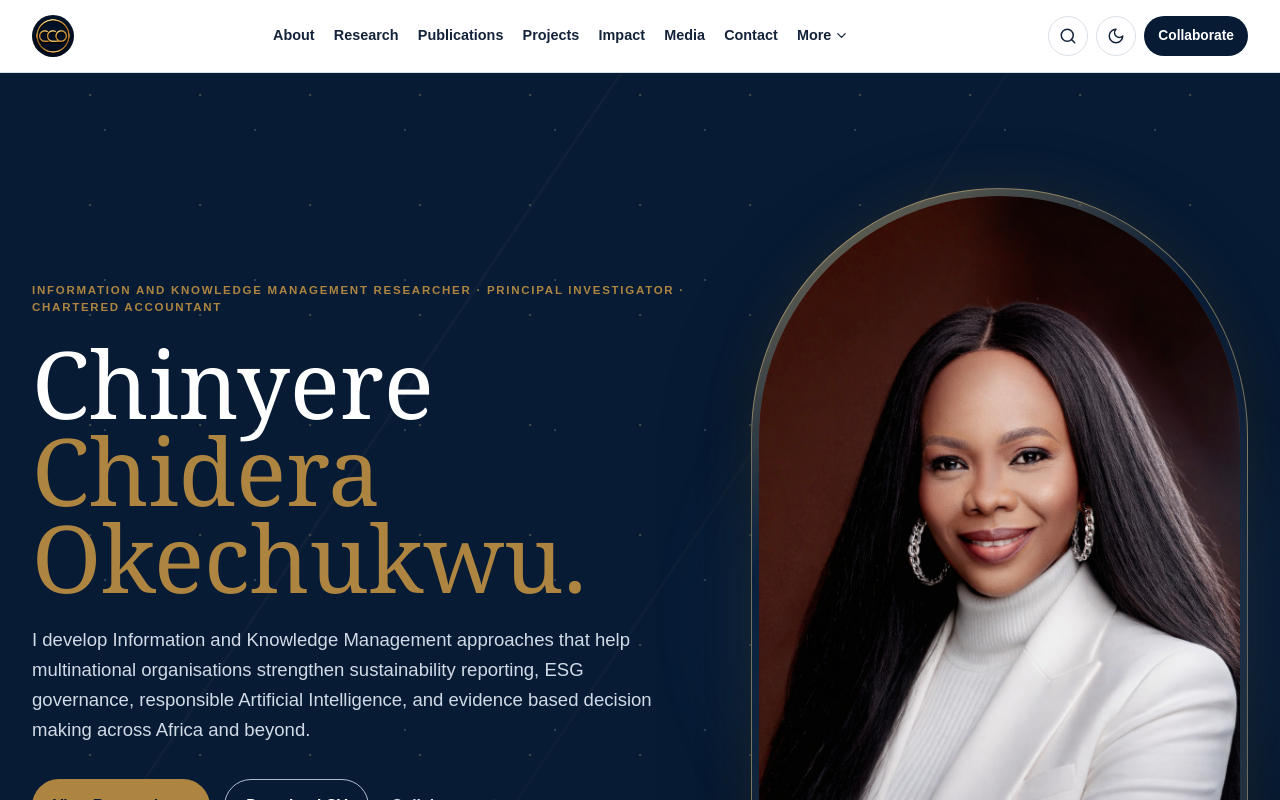
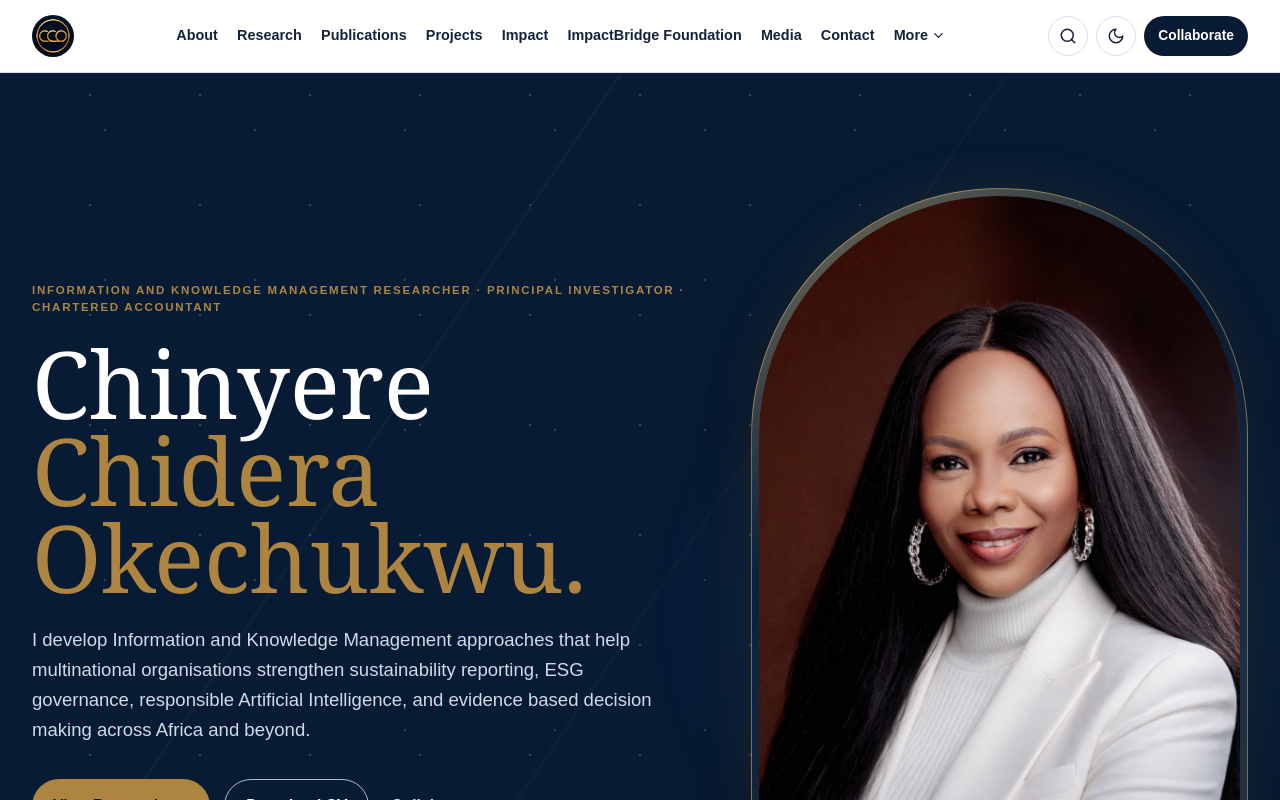
Before and after one commit to chinyereokechukwu/chinyere-chidera-okechukwu, a Next.js app: page / in a window 1280 px wide. Shown: the top 800 px of the page. Built offline with nearby package versions, Linux system fonts and the light colour scheme.

Commit message:
feat: add ImpactBridge Foundation showcase page

```diff
--- /dev/null
+++ b/app/impactbridge/page.tsx
@@ -0,0 +1,23 @@
+import type { Metadata } from "next";
+import Link from "next/link";
+import { ArrowUpRight, HeartHandshake, Target } from "lucide-react";
+import initiatives from "@/data/initiatives.json";
+
+function getFoundation() {
+  const foundation = initiatives.find((initiative) => initiative.id === "impactbridge");
+  if (!foundation) throw new Error("ImpactBridge Foundation content is missing.");
+  return foundation;
+}
+const foundation = getFoundation();
+
+export const metadata: Metadata = { title: "ImpactBridge Foundation", description: foundation.subtitle };
+
+export default function ImpactBridgePage() {
+  return <><section className="impactbridge-hero"><div className="container"><div className="eyebrow">Initiative</div><h1 className="serif">{foundation.title}</h1><p>{foundation.subtitle}</p></div></section>
+    <section className="section"><div className="container impactbridge-intro"><div><div className="eyebrow">Community transformation</div><h2 className="serif">Sustainable progress, built with communities.</h2></div><div><p>{foundation.description}</p><div className="leadership-note"><span>{foundation.leadership.role}</span><strong>{foundation.leadership.name}</strong></div></div></div></section>
+    <section className="section" style={{background:"var(--mist)"}}><div className="container grid impactbridge-pillars"><article className="card"><Target color="var(--gold)"/><h2 className="serif">Mission</h2><p>{foundation.mission}</p></article><article className="card"><HeartHandshake color="var(--gold)"/><h2 className="serif">Vision</h2><p>{foundation.vision}</p></article></div></section>
+    <section className="section"><div className="container"><div className="eyebrow">Focus areas</div><h2 className="serif impactbridge-section-title">Where meaningful change begins.</h2><ul className="focus-grid">{foundation.focusAreas.map((area) => <li key={area}>{area}</li>)}</ul></div></section>
+    <section className="section" style={{background:"var(--mist)"}}><div className="container"><div className="eyebrow">SDG Alignment</div><h2 className="serif impactbridge-section-title">Working toward shared global goals.</h2><ul className="sdg-grid">{foundation.sdgs.map((sdg) => <li className="card" key={sdg}><span>{sdg}</span></li>)}</ul></div></section>
+    <section className="impactbridge-cta"><div className="container"><h2 className="serif">Partner for sustainable community impact.</h2><div className="impactbridge-actions"><a className="button button-primary" href={foundation.website} target="_blank" rel="noopener noreferrer">Visit ImpactBridge Foundation Website <ArrowUpRight size={18}/></a><Link href="/contact" className="button" style={{border:"1px solid rgba(255,255,255,.5)",color:"white"}}>Contact the Foundation</Link></div></div></section>
+  </>;
+}
--- a/app/page.tsx
+++ b/app/page.tsx
@@ -16,6 +16,7 @@ export default function Home() {
     <section className="section" style={{background:"var(--mist)"}}><div className="container"><div className="eyebrow">Selected work</div><h2 className="serif" style={{fontSize:"clamp(2.7rem,4vw,4.1rem)",maxWidth:800,lineHeight:1.04,margin:"14px 0 36px"}}>Building a more trusted information infrastructure for sustainable organisations.</h2><div className="grid" style={{gridTemplateColumns:"repeat(auto-fit,minmax(340px,1fr))",gap:24}}>{projects.slice(0,3).map((project) => <ProjectCard key={project.title} item={project}/>)}</div></div></section>
     <section className="section"><div className="container"><div className="grid" style={{gridTemplateColumns:"repeat(auto-fit,minmax(220px,1fr))"}}><ActionCard title="Publications" description="Scholarly work on ESG, AI, information and systems thinking." href="/publications"/><ActionCard title="Speaking" description="International conference contributions and knowledge exchange." href="/speaking" icon="calendar"/><ActionCard title="Leadership & service" description="Research leadership, peer review and social impact." href="/leadership-service"/></div></div></section>
     <section className="section" style={{background:"var(--mist)"}}><div className="container"><div className="eyebrow">Connect</div><h2 className="serif" style={{fontSize:"clamp(2.4rem,4vw,3.8rem)",margin:"12px 0 14px"}}>Research and professional profiles.</h2><p style={{fontSize:18,maxWidth:680,lineHeight:1.65}}>Connect with Chinyere’s research, publications and professional work across established international platforms.</p><ProfileLinks profiles={site.profiles}/></div></section>
+    <section className="section"><div className="container"><div className="eyebrow">Initiatives</div><article className="initiative-card"><div><h2 className="serif">ImpactBridge Foundation</h2><p>Building sustainable communities through education, empowerment, innovation, and strategic partnerships.</p></div><Link href="/impactbridge" className="button button-primary">Learn More <ArrowRight size={18}/></Link></article></div></section>
     <section className="section" style={{background:"var(--navy)",color:"white"}}><div className="container"><Award color="var(--gold)"/><h2 className="serif" style={{fontSize:42,maxWidth:770,margin:"16px 0"}}>“Sustainable transformation begins with trusted information, responsible leadership and evidence-based decision-making.”</h2><p style={{color:"#c8d3e1"}}>A portfolio connecting rigorous scholarship to practical organisational change.</p></div></section>
   </>;
 }
--- a/components/site-footer.tsx
+++ b/components/site-footer.tsx
@@ -4,7 +4,7 @@ import { ProfileLinks } from "./profile-links";
 
 export function SiteFooter() {
   return <footer style={{background:"var(--navy)",color:"white",padding:"56px 0 28px"}}>
-    <div className="container grid footer-grid"><div><div className="eyebrow">Portfolio 2.0</div><h2 className="serif" style={{fontSize:29,margin:"10px 0"}}>Chinyere Chidera Okechukwu</h2><p style={{maxWidth:470,color:"#c7d2df"}}>Research, leadership and advisory work for sustainable, accountable organisations.</p></div><div><strong>Explore</strong><p><Link href="/research">Research</Link></p><p><Link href="/publications">Publications</Link></p><p><Link href="/contact">Contact</Link></p></div><div><strong>Research and professional profiles</strong><div style={{marginTop:16}}><ProfileLinks profiles={site.profiles} compact/></div></div></div>
+    <div className="container grid footer-grid"><div><div className="eyebrow">Portfolio 2.0</div><h2 className="serif" style={{fontSize:29,margin:"10px 0"}}>Chinyere Chidera Okechukwu</h2><p style={{maxWidth:470,color:"#c7d2df"}}>Research, leadership and advisory work for sustainable, accountable organisations.</p></div><div><strong>Explore</strong><p><Link href="/research">Research</Link></p><p><Link href="/publications">Publications</Link></p><p><Link href="/contact">Contact</Link></p><strong style={{display:"block",marginTop:20}}>Initiatives</strong><p><Link href="/impactbridge">ImpactBridge Foundation</Link></p></div><div><strong>Research and professional profiles</strong><div style={{marginTop:16}}><ProfileLinks profiles={site.profiles} compact/></div></div></div>
     <div className="container" style={{borderTop:"1px solid #30465e",marginTop:30,paddingTop:20,color:"#c7d2df",fontSize:13}}>© 2026 Chinyere Chidera Okechukwu. Built for research, collaboration and impact.</div>
   </footer>;
 }
--- a/components/site-header.tsx
+++ b/components/site-header.tsx
@@ -7,7 +7,7 @@ import { useEffect, useRef, useState } from "react";
 const primaryLinks = [
   { label: "About", href: "/about" }, { label: "Research", href: "/research" },
   { label: "Publications", href: "/publications" }, { label: "Projects", href: "/projects" },
-  { label: "Impact", href: "/leadership-service" }, { label: "Media", href: "/media" }, { label: "Contact", href: "/contact" },
+  { label: "Impact", href: "/leadership-service" }, { label: "ImpactBridge Foundation", href: "/impactbridge" }, { label: "Media", href: "/media" }, { label: "Contact", href: "/contact" },
 ];
 const moreLinks = [
   { label: "Grants", href: "/grants" }, { label: "Awards", href: "/awards" }, { label: "Teaching", href: "/teaching" },
--- /dev/null
+++ b/data/initiatives.json
@@ -0,0 +1,14 @@
+[
+  {
+    "id": "impactbridge",
+    "title": "ImpactBridge Foundation",
+    "subtitle": "Building sustainable communities through education, empowerment, innovation, and strategic partnerships.",
+    "description": "ImpactBridge Foundation is a nonprofit initiative committed to improving lives through education, youth empowerment, digital inclusion, sustainability, community development, and strategic partnerships that advance the United Nations Sustainable Development Goals.",
+    "leadership": { "role": "Program Director", "name": "Chinyere Chidera Okechukwu" },
+    "mission": "To empower underserved communities through sustainable education, innovation, leadership, and inclusive development.",
+    "vision": "To become a trusted catalyst for sustainable community transformation across Africa.",
+    "focusAreas": ["Education", "Youth Empowerment", "Women Empowerment", "Digital Skills", "Sustainability", "Community Development", "Partnerships"],
+    "sdgs": ["SDG 1", "SDG 3", "SDG 4", "SDG 5", "SDG 8", "SDG 10", "SDG 13", "SDG 17"],
+    "website": "https://sites.google.com/view/impactbridgefoundation/home"
+  }
+]
```
Also changed, not shown: app/globals.css (+3 -0 lines).
